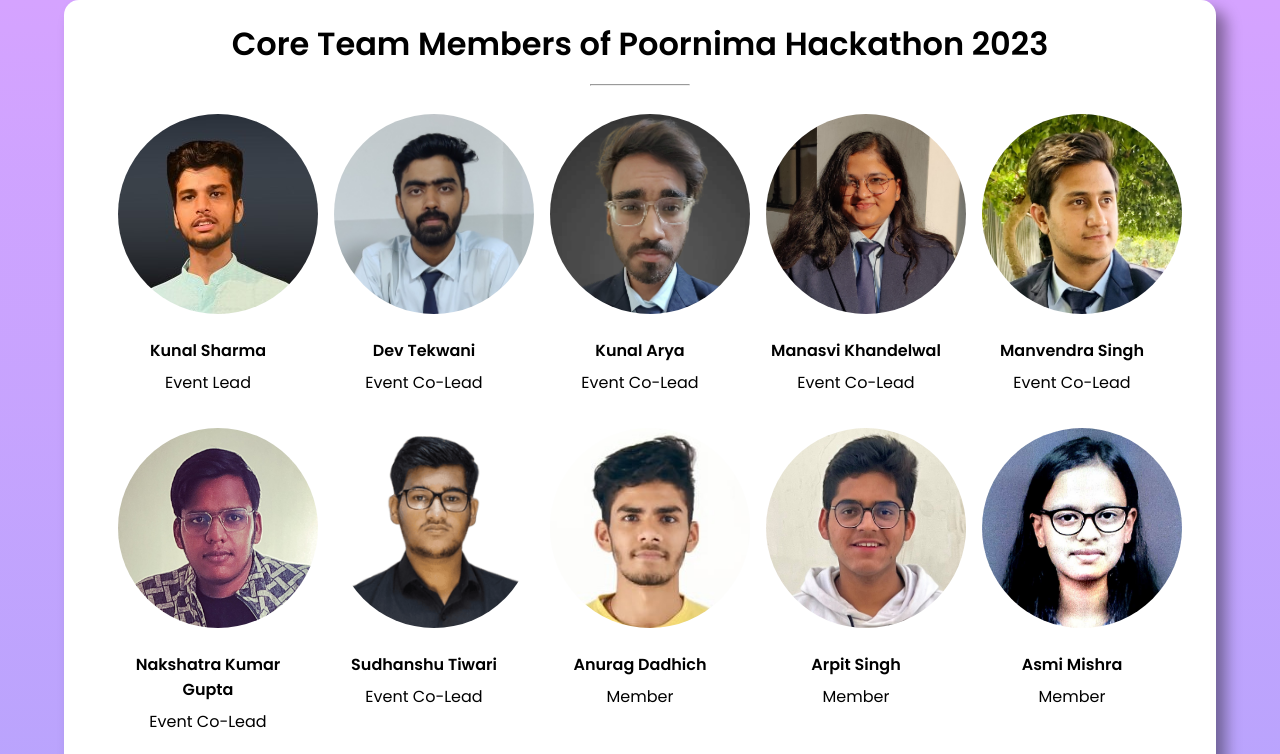
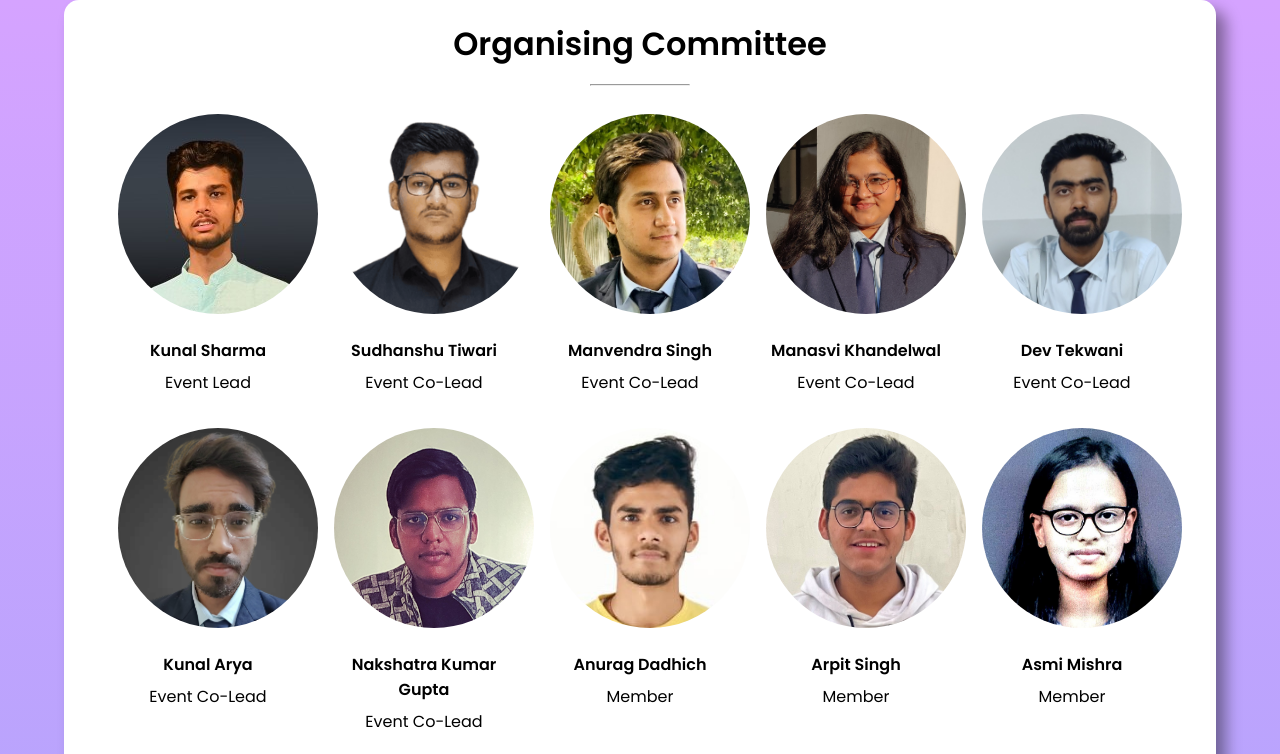
Before and after one commit to vishalkj2002/teamsection, a plain HTML site: page index.html in a window 1280 px wide. Shown: the top 754 px of the page. Drawn offline with Linux system fonts and the light colour scheme.

Commit message:
Changed the title and position

```diff
--- a/index.html
+++ b/index.html
@@ -6,12 +6,12 @@
       name="viewport"
       content="width=device-width, initial-scale=1, shrink-to-fit=no"
     />
-    <title>Team Section</title>
+    <title>Organisers</title>
     <link rel="stylesheet" href="style.css" />
   </head>
   <body>
     <div class="wrapper">
-      <h2>Core Team Members of Poornima Hackathon 2023</h2>
+      <h2>Organising Committee</h2>
       <hr />
       <div class="members">
         <div class="team-mem">
@@ -20,13 +20,13 @@
           <p class="team-mem-role">Event Lead</p>
         </div>
         <div class="team-mem">
-          <img src="Pics/Dev Tekwani PIET21CA016.jpg" class="team-mem-img" />
-          <h4 class="team-mem-name">Dev Tekwani</h4>
+          <img src="Pics/SUDHANSHU TIWARI PCE21CA050.png" class="team-mem-img" />
+          <h4 class="team-mem-name">Sudhanshu Tiwari</h4>
           <p class="team-mem-role">Event Co-Lead</p>
         </div>
         <div class="team-mem">
-          <img src="Pics/KUNAL ARYA PCE21CS088.png" class="team-mem-img" />
-          <h4 class="team-mem-name">Kunal Arya</h4>
+          <img src="Pics/Manvendra Singh PIET21CS103.jpg" class="team-mem-img" />
+          <h4 class="team-mem-name">Manvendra Singh</h4>
           <p class="team-mem-role">Event Co-Lead</p>
         </div>
         <div class="team-mem">
@@ -35,8 +35,14 @@
           <p class="team-mem-role">Event Co-Lead</p>
         </div>
         <div class="team-mem">
-          <img src="Pics/Manvendra Singh PIET21CS103.jpg" class="team-mem-img" />
-          <h4 class="team-mem-name">Manvendra Singh</h4>
+          <img src="Pics/Dev Tekwani PIET21CA016.jpg" class="team-mem-img" />
+          <h4 class="team-mem-name">Dev Tekwani</h4>
+          <p class="team-mem-role">Event Co-Lead</p>
+        </div>
+
+        <div class="team-mem">
+          <img src="Pics/KUNAL ARYA PCE21CS088.png" class="team-mem-img" />
+          <h4 class="team-mem-name">Kunal Arya</h4>
           <p class="team-mem-role">Event Co-Lead</p>
         </div>
         <div class="team-mem">
@@ -44,11 +50,7 @@
           <h4 class="team-mem-name">Nakshatra Kumar Gupta</h4>
           <p class="team-mem-role">Event Co-Lead</p>
         </div>
-        <div class="team-mem">
-          <img src="Pics/SUDHANSHU TIWARI PCE21CA050.png" class="team-mem-img" />
-          <h4 class="team-mem-name">Sudhanshu Tiwari</h4>
-          <p class="team-mem-role">Event Co-Lead</p>
-        </div>
+
         <div class="team-mem">
           <img src="Pics/ANURAG DADHICH (AD).jpg" class="team-mem-img" />
           <h4 class="team-mem-name">Anurag Dadhich</h4>
```
